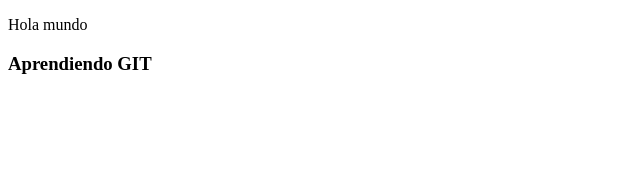
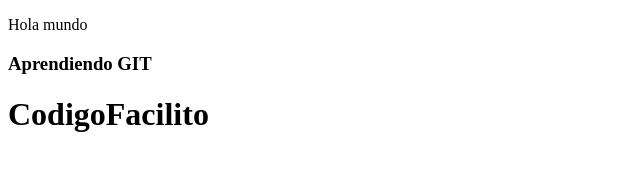
Before and after one commit to Shiroecchi/prueba, a plain HTML site: page index.html in a window 1280 px wide. Shown: the whole page, without its empty margins (0-640 px from the left). Drawn offline with Linux system fonts and the light colour scheme.

Commit message:
Se agrego otra linea de codigo

```diff
--- a/index.html
+++ b/index.html
@@ -7,5 +7,7 @@
 <p>Hola mundo</p>
 
 <h3>Aprendiendo GIT</h3>
+
+<h1>CodigoFacilito</h1>
 </body>
 </html>
```
